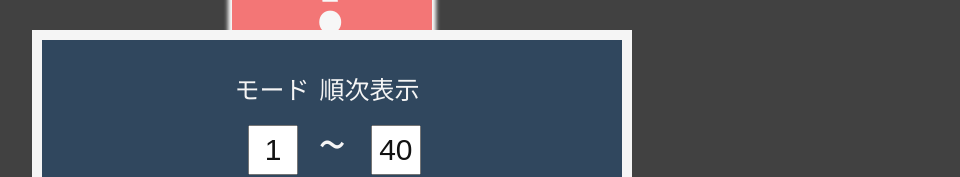
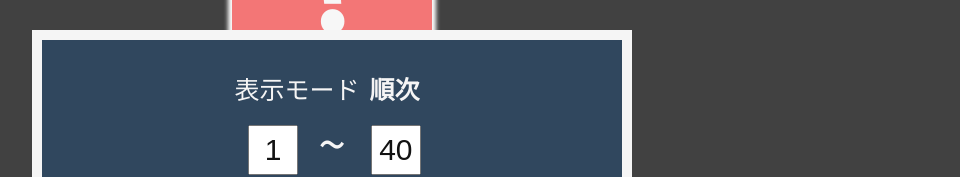
Before and after one commit to SatooRu65536/random-numbers, a Next.js app: page / in a window 1280 px wide. Both pictures are taken after a click on the element 1180 px from the left and 700 px from the top of the page. Shown: the part 220-397 px from the top of the page, without its empty margins (308-1268 px from the left). Built offline with nearby package versions, Linux system fonts and the light colour scheme.

Commit message:
:sparkles: 表示パターン追加 close #4

```diff
--- a/pages/_app.tsx
+++ b/pages/_app.tsx
@@ -3,7 +3,7 @@ import type { AppProps } from 'next/app'
 import { Noto_Sans_JP } from '@next/font/google'
 
 const noto = Noto_Sans_JP({
-  weight: ['400', '700'],
+  weight: ['400', '500'],
   subsets: ['japanese'],
   style: ['normal']
 });
--- a/pages/index.tsx
+++ b/pages/index.tsx
@@ -8,10 +8,15 @@ export default function Home() {
   const [selectedNums, setSelectedNums] = useState([] as (number | 'Fin')[]);
   const [range, setRange] = useState({ min: 1, max: 40 });
   const [openDialog, setOpenDialog] = useState(false);
+  const [indicateModeNum, setIndicateMode] = useState(0);
+  const indicateModes = ['順次', '一覧'];
+
+  const getNumList = (): number[] => {
+    return [...Array(range.max - range.min + 1)].map((_, i) => { return Number(i) + Number(range.min) });
+  }
 
   const next = () => {
-    const diff = range.max - range.min + 1;
-    const numsList = [...Array(diff)].map((_, i) => {return Number(i) + Number(range.min)});
+    const numsList = getNumList();
     console.log(numsList);
     const noneSelectedList = numsList.filter(i => selectedNums.indexOf(i) == -1);
     if (noneSelectedList.length > 0) {
@@ -20,7 +25,7 @@ export default function Home() {
       setSelectedNums([...selectedNums, selectNum]);
     } else {
       setSelectNum('Fin');
-      if (selectedNums[selectedNums.length-1] !== 'Fin') {
+      if (selectedNums[selectedNums.length - 1] !== 'Fin') {
         setSelectedNums([...selectedNums, 'Fin']);
       }
     }
@@ -51,6 +56,10 @@ export default function Home() {
     setSelectedNums([]);
   }
 
+  const switchIndicateMode = () => {
+    setIndicateMode((indicateModeNum + 1) % indicateModes.length);
+  }
+
   return (
     <>
       <Head>
@@ -67,9 +76,9 @@ export default function Home() {
       <div className={`${styles.dialog_surface} ${openDialog && styles.active}`}>
         <div className={styles.dialog}>
           <div className={styles.setting}>
-            <div className={styles.mode_container}>
-              <span>モード</span>
-              <span className={styles.mode}>順次表示</span>
+            <div className={styles.mode_container} onClick={switchIndicateMode}>
+              <span>表示モード</span>
+              <span className={styles.mode}>{indicateModes[indicateModeNum]}</span>
             </div>
 
             <div className={styles.container}>
@@ -91,8 +100,13 @@ export default function Home() {
         </div>
 
         <div className={styles.selected_list}>
-          {selectedNums.map((num, i) => {
+          {indicateModeNum == 0 && selectedNums.map((num, i) => {
             return i < selectedNums.length - 1
+              ? <span key={i} className={styles.selected_num}>{num}</span>
+              : <span key={i} className={`${styles.selected_num} ${styles.active}`}>{num}</span>
+          })}
+          {indicateModeNum == 1 && getNumList().map((num, i) => {
+            return selectedNums.indexOf(num) == - 1
               ? <span key={i} className={styles.selected_num}>{num}</span>
               : <span key={i} className={`${styles.selected_num} ${styles.active}`}>{num}</span>
           })}
--- a/styles/Home.module.scss
+++ b/styles/Home.module.scss
@@ -61,6 +61,8 @@
 
         .mode {
           margin: 10px;
+          font-weight: 600;
+          cursor: pointer;
         }
       }
 
```
